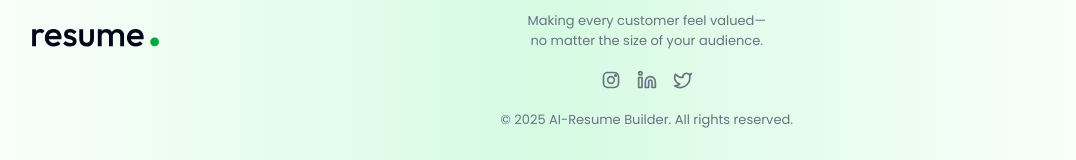
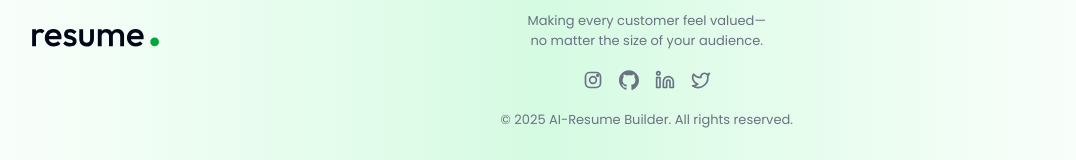
Before and after one commit to OmChotaliya/AI-Resume-Builder-main, a React (Vite) app in the folder client/: page / in a window 1280 px wide. Shown: the part 2569-2729 px from the top of the page, without its empty margins (98-1174 px from the left). Built offline with nearby package versions, Linux system fonts and the light colour scheme; no server answers.

Commit message:
icon change

```diff
--- a/client/src/components/home/Footer.jsx
+++ b/client/src/components/home/Footer.jsx
@@ -113,6 +113,21 @@ const Footer = () => {
       </svg>
     </a>
 
+    <a href="https://github.com/OmChotaliya" target="_blank" rel="noreferrer" aria-label="GitHub">
+      {/* GitHub (Octocat) icon — filled path to match common GitHub mark */}
+      <svg
+        xmlns="http://www.w3.org/2000/svg"
+        width="24"
+        height="24"
+        viewBox="0 0 24 24"
+        fill="currentColor"
+        className="lucide lucide-github size-5 hover:text-green-500"
+        aria-hidden="true"
+      >
+        <path d="M12 .297c-6.63 0-12 5.373-12 12 0 5.303 3.438 9.8 8.205 11.387.6.113.82-.258.82-.577 0-.285-.01-1.04-.015-2.04-3.338.724-4.042-1.416-4.042-1.416-.546-1.387-1.333-1.756-1.333-1.756-1.089-.744.084-.729.084-.729 1.205.084 1.84 1.236 1.84 1.236 1.07 1.835 2.809 1.305 3.495.998.108-.775.418-1.305.762-1.605-2.665-.305-5.466-1.332-5.466-5.931 0-1.31.468-2.381 1.235-3.221-.123-.303-.535-1.527.117-3.176 0 0 1.008-.322 3.301 1.23.957-.266 1.983-.399 3.003-.404 1.02.005 2.047.138 3.006.404 2.289-1.552 3.295-1.23 3.295-1.23.654 1.649.242 2.873.119 3.176.77.84 1.233 1.911 1.233 3.221 0 4.61-2.807 5.624-5.479 5.921.43.371.823 1.102.823 2.222 0 1.606-.014 2.898-.014 3.293 0 .322.216.694.825.576C20.565 22.092 24 17.592 24 12.297 24 5.67 18.627.297 12 .297z" />
+      </svg>
+    </a>
+
     <a
       href="https://www.linkedin.com/in/om-chotaliya-961871283/"
       target="_blank"
```
